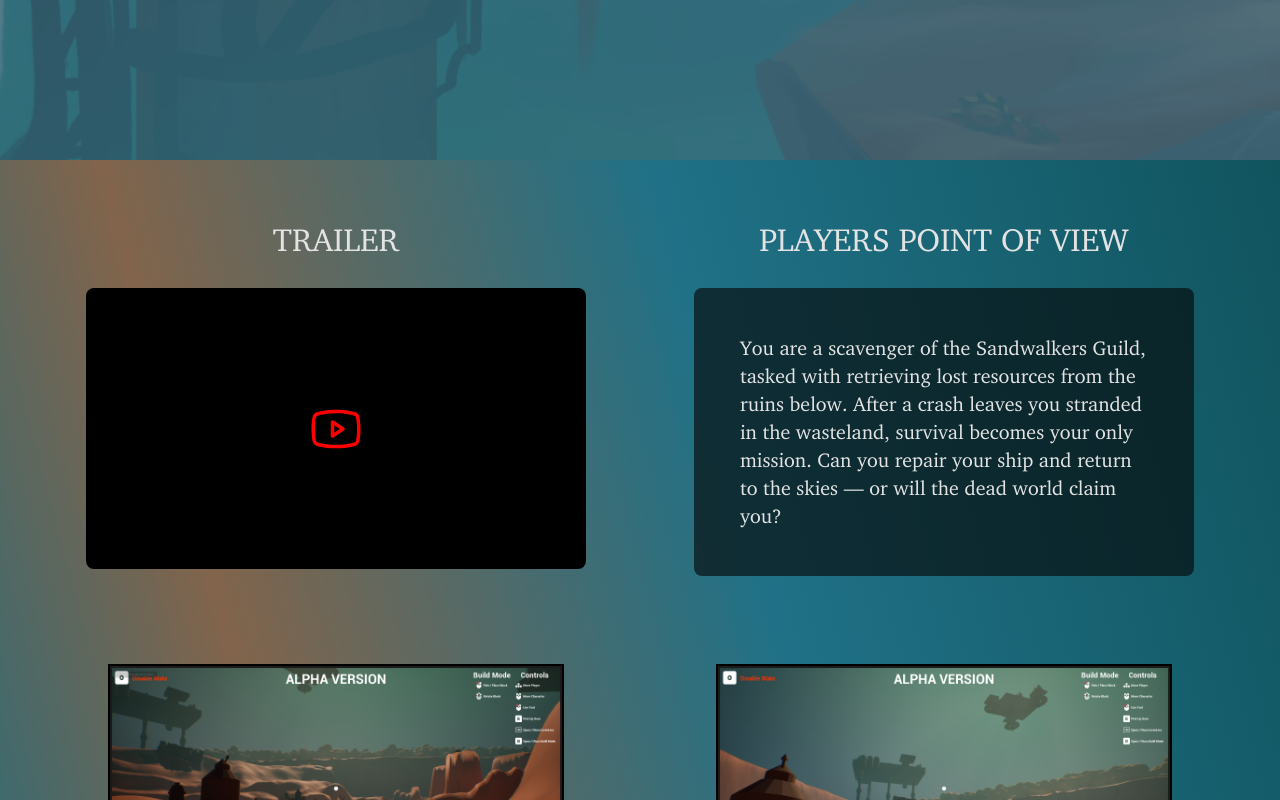
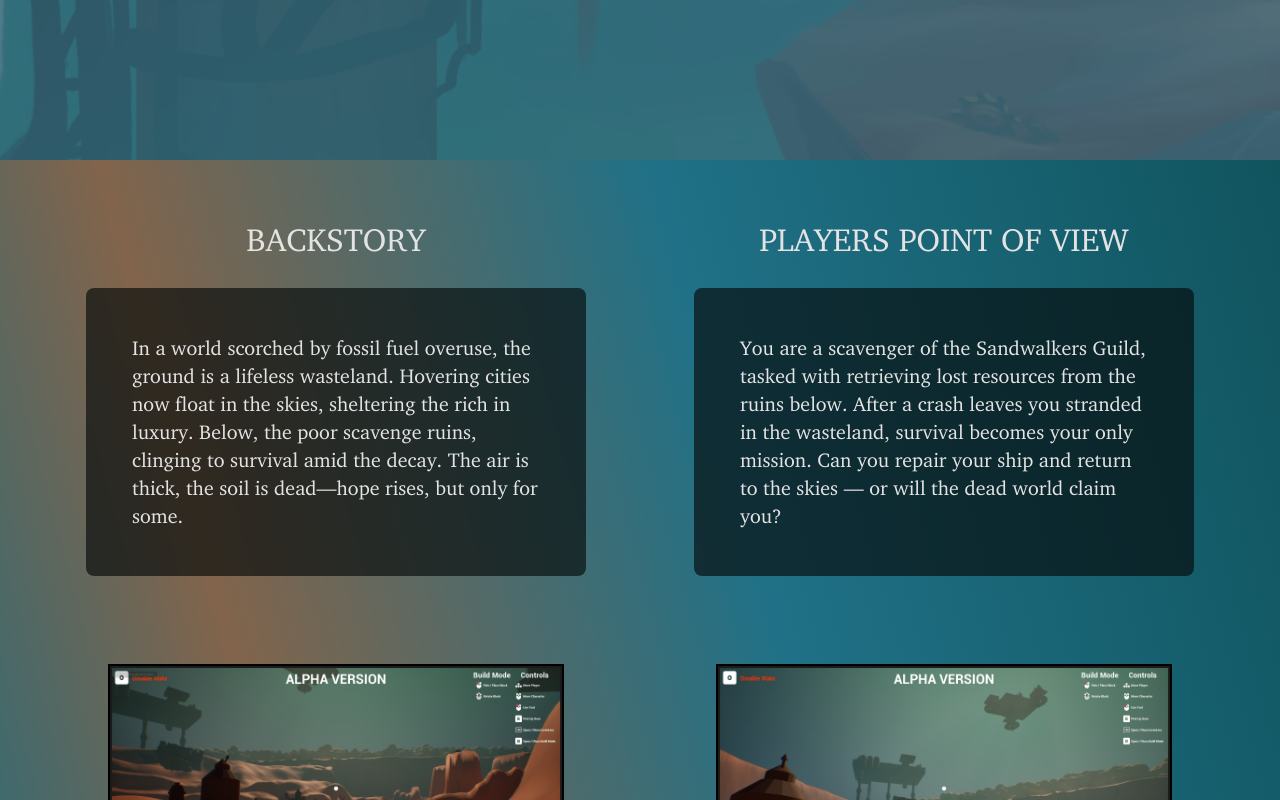
Before and after one commit to jasminedns/steam-wrecked, a Next.js app: page /game in a window 1280 px wide. Shown: the part 696-1496 px from the top of the page. Built offline with nearby package versions, Linux system fonts and the light colour scheme.

Commit message:
created backstory component and remove trailer import

```diff
--- a/src/app/game/page.tsx
+++ b/src/app/game/page.tsx
@@ -1,10 +1,11 @@
 import AGBalloonDiv from "@/components/AG_Balloon_content"
-import AG_Trailer_Div from "@/components/AG_Trailer_Div"
 import AG_PPV_Div from "@/components/AG_PPV_Div"
 import AGHeading from "@/components/AGHeading"
 import BackArrow from "@/components/BackArrow"
 import BottomToTopArrow from "@/components/BottomToTopArrow"
 import AGShowcase from "@/components/AGshowCaseImages"
+import AG_Backstory_Div from "@/components/AG_Backstory_Div"
+
 const GamePage = () => {
     return(
         <>
@@ -25,7 +26,7 @@ const GamePage = () => {
 
         <div className="bg-[linear-gradient(75deg,rgba(23,109,130,1)_0%,rgba(130,100,75,1)_27%,rgba(32,113,135,1)_61%,rgba(16,84,94,1)_100%)] relative">
               <div className="flex flex-col lg:mx-8 lg:flex-row justify-around">
-                <AG_Trailer_Div />
+                <AG_Backstory_Div />
                 <AG_PPV_Div />
               </div>
               <AGShowcase />
--- /dev/null
+++ b/src/components/AG_Backstory_Div/index.tsx
@@ -0,0 +1,16 @@
+const AG_Backstory_Div = () => {
+    return(
+        <div className="flex flex-col m-6 sm:px-[48px] md:px-0 lg:basis-[50%] lg:m-8 items-center">
+            <p className="uppercase text-[24px] md:text-[32px] text-[#F5F5F5] charter m-6 mb-0 text-center">Backstory</p>
+            <div className="bg-[#060A0A]/65 text-[#F5F5F5]  m-1 mt-4 sm:m-6  md:mx-20  lg:mx-0  max-w-[500px]  md:max-w-fit lg:max-w-[500px] rounded-lg">
+                <p className="p-[24px] m-4 sm:m-0 lg:p-[46px] text-[16px] md:text-xl charter ">
+                In a world scorched by fossil fuel overuse, the ground is a lifeless wasteland.
+                Hovering cities now float in the skies, sheltering the rich in luxury.
+                Below, the poor scavenge ruins, clinging to survival amid the decay.
+                The air is thick, the soil is dead—hope rises, but only for some.
+                </p>
+            </div>
+        </div>
+    )
+}
+export default AG_Backstory_Div
```
